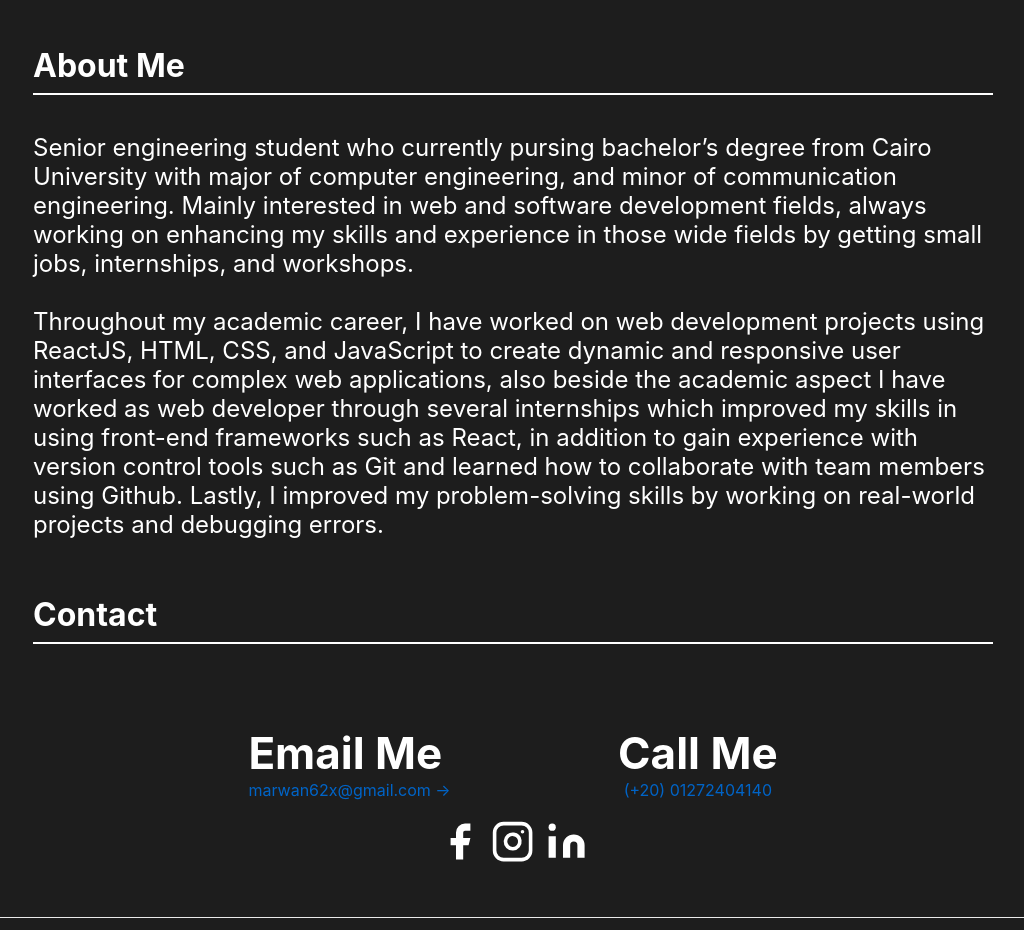
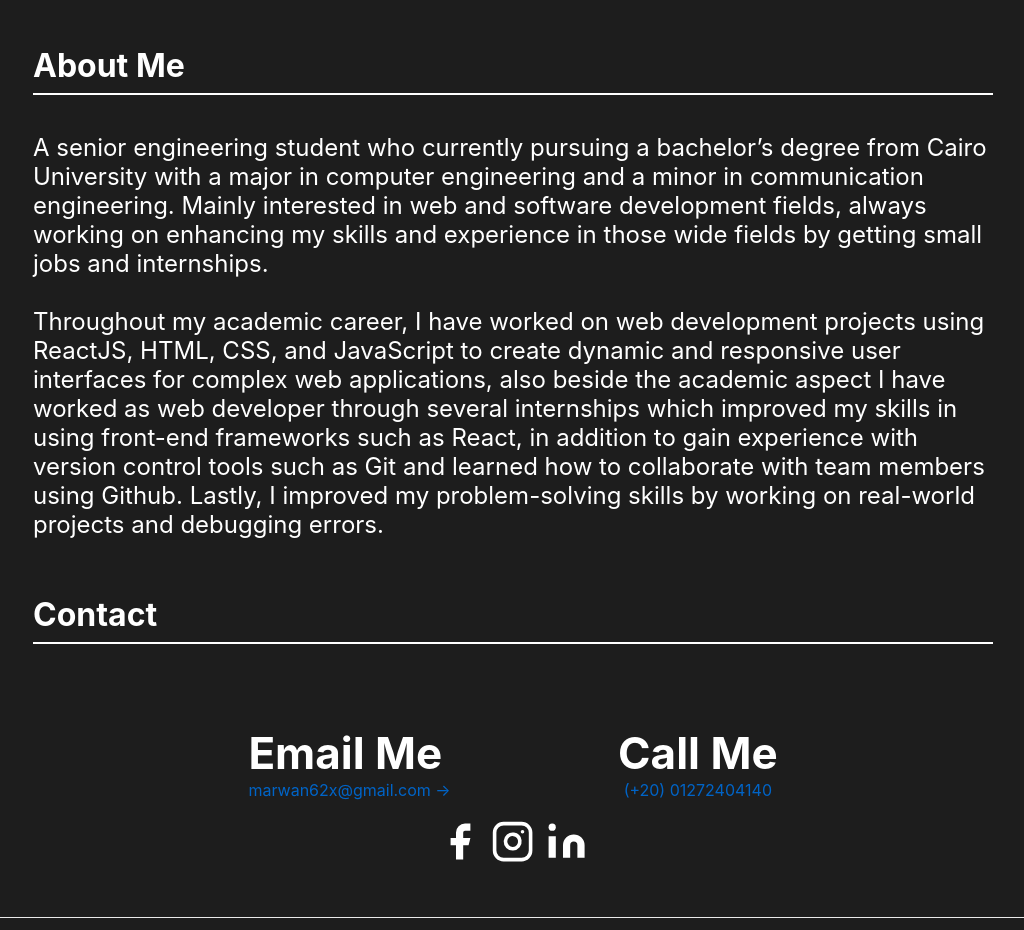
Before and after one commit to Marwan-9/portfolio-website, a React (Create React App) app: page / in a window 1280 px wide. Shown: the part 4806-5736 px from the top of the page, without its empty margins (127-1151 px from the left). Built offline with nearby package versions, Linux system fonts and the light colour scheme.

Commit message:
Fixing some typos

```diff
--- a/public/index.html
+++ b/public/index.html
@@ -24,7 +24,7 @@
       work correctly both with client-side routing and a non-root public URL.
       Learn how to configure a non-root public URL by running `npm run build`.
     -->
-    <title>React App</title>
+    <title>Marwan Mostafa</title>
   </head>
   <body>
     <noscript>You need to enable JavaScript to run this app.</noscript>
--- a/src/Components/Sections/AboutMe/AboutMe.jsx
+++ b/src/Components/Sections/AboutMe/AboutMe.jsx
@@ -4,12 +4,12 @@ const AboutMe = () => {
   return (
     <Section title="About Me" id="about">
       <p className="about-me__body">
-        Senior engineering student who currently pursing bachelor’s degree from
-        Cairo University with major of computer engineering, and minor of
-        communication engineering. Mainly interested in web and software
+        A senior engineering student who currently pursuing a bachelor’s degree
+        from Cairo University with a major in computer engineering and a minor
+        in communication engineering. Mainly interested in web and software
         development fields, always working on enhancing my skills and experience
-        in those wide fields by getting small jobs, internships, and workshops.
-        <br/> <br/>
+        in those wide fields by getting small jobs and internships.
+        <br /> <br />
         Throughout my academic career, I have worked on web development projects
         using ReactJS, HTML, CSS, and JavaScript to create dynamic and
         responsive user interfaces for complex web applications, also beside the
```
